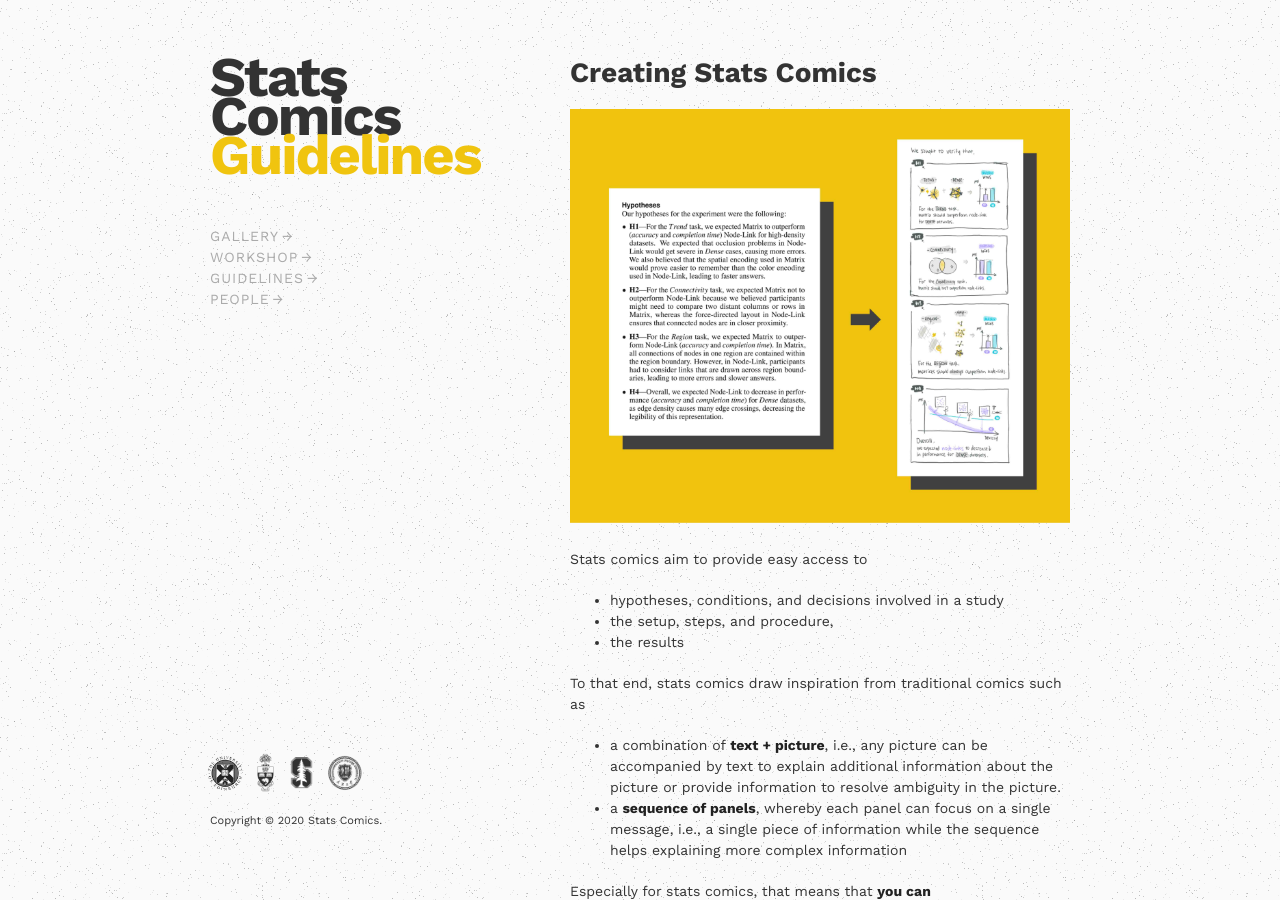
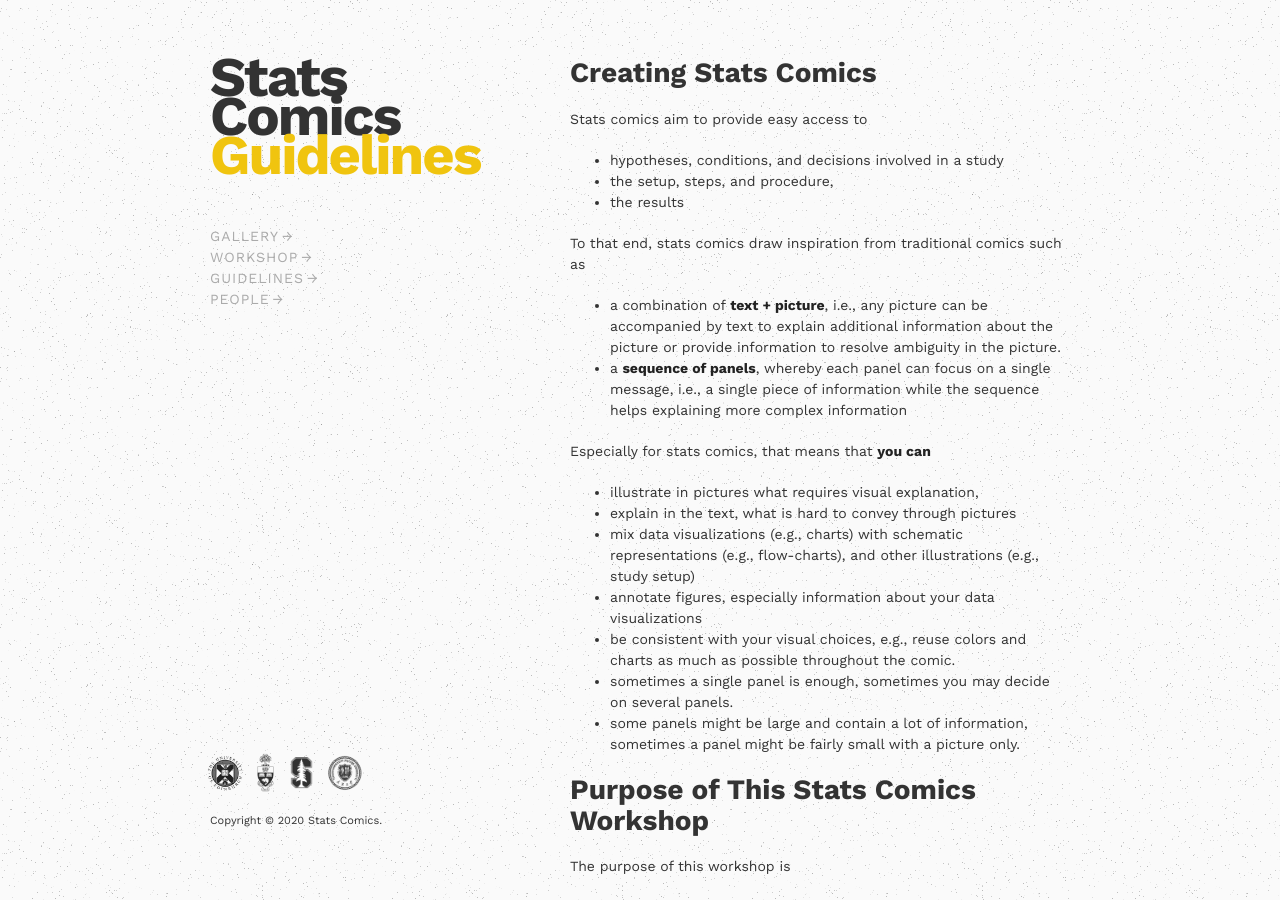
Before and after one commit to statscomics/statscomics.github.io, a Jekyll site: the page built from guidelines.md, in a window 1280 px wide and 900 px high. Built offline with Jekyll 4.4.1, drawn with Linux system fonts in a browser that asks for light colours.

Commit message:
hide-eg-temp

```diff
--- a/guidelines.md
+++ b/guidelines.md
@@ -6,8 +6,6 @@ title: Guidelines
 <!-- prettier-ignore-start -->
 
 # Creating Stats Comics
-
-![](/assets/img/trans-primary.jpg)
 
 Stats comics aim to provide easy access to
 
```
